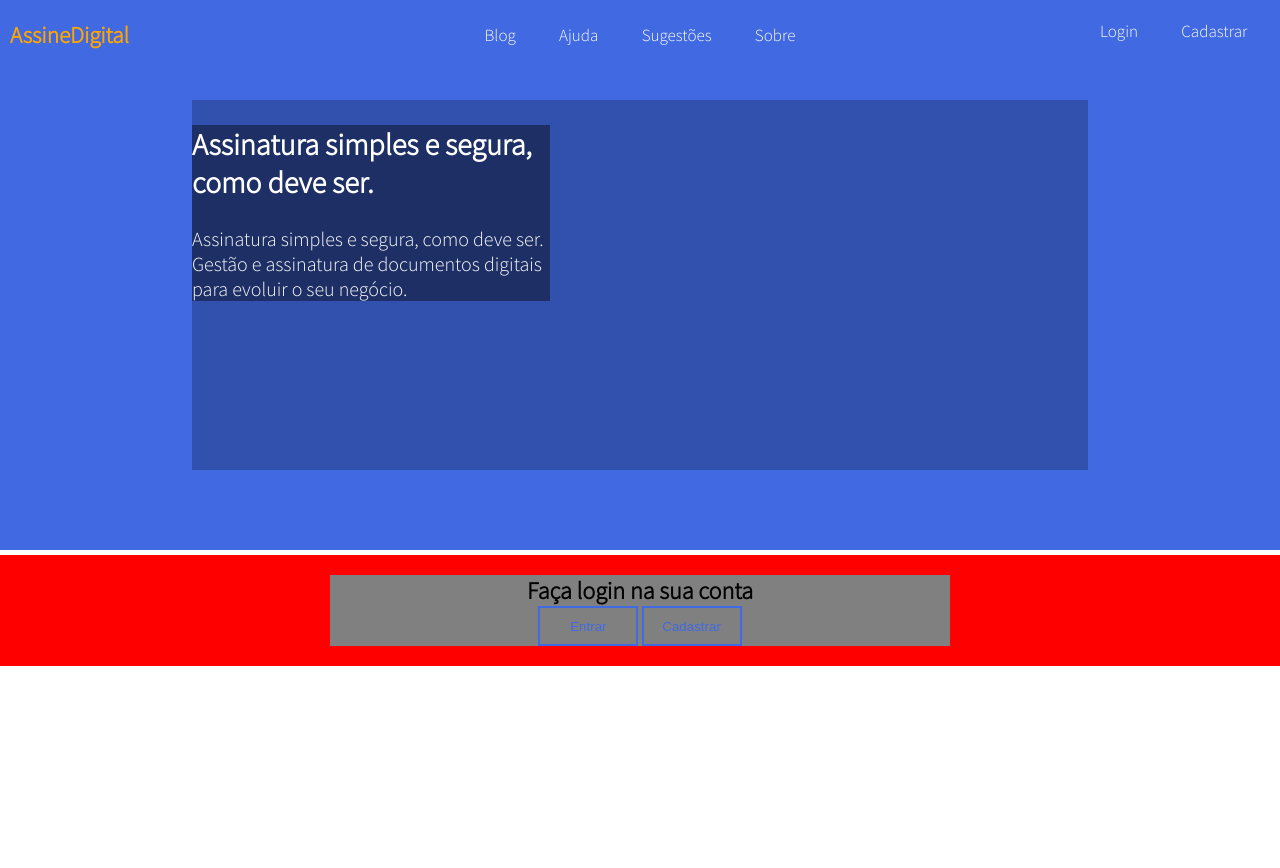
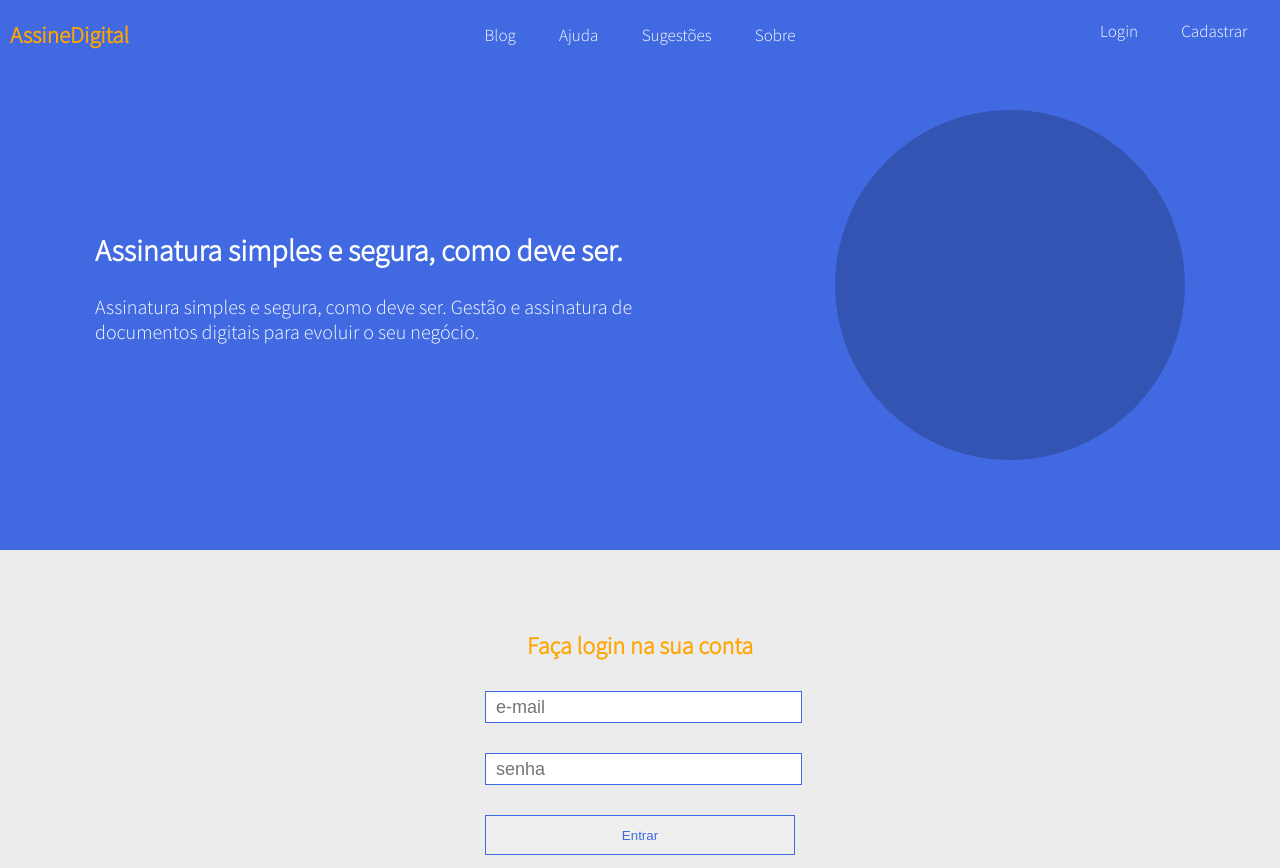
Before and after one commit to Luciano-S-Santos/AssineDigital, a plain HTML site: page index.html in a window 1280 px wide. Shown: the top 868 px of the page. Drawn offline with Linux system fonts and the light colour scheme; a web font is replaced by a local one.

Commit message:
organizando estilo

```diff
--- a/assets/css/style.css
+++ b/assets/css/style.css
@@ -12,11 +12,15 @@ html, body {
     height: 100%;
 }
 button{
-    background-color: transparent;
-    border: 2px solid royalblue;
+    background-image: linear-gradient(right, solid, black, gray);
+    border: 1.5px solid royalblue;
     width: 100px;
     height: 40px;
     color: royalblue;
+    cursor: pointer;
+}
+button:hover{
+    transition: .5s;
 }
 /*cabeçalho*/
 .align-content{
@@ -82,18 +86,26 @@ header nav ul li a:hover{
     padding-top: 10px;
 }
 .banner-content{
-    background-color: rgba(0, 0, 0, 0.226);
     height: 370px;
-    width: 70%;
+    width: 1500px;
     margin: auto;
     margin-top: 100px;
-    margin-bottom: 85px;
+    margin-bottom: 80px;
     z-index: 8;
+    display: flex;
 }
 .banner-title{
-    background-color: rgba(0, 0, 0, 0.418);
-    width: 40%;
+    width: 550px;
     color: white;
+    margin-top: 100px;
+    margin: auto;
+}
+.banner-img{
+    background-color: rgba(0, 0, 0, 0.199);
+    width: 350px;
+    height: 350px;
+    margin: auto;
+    border-radius: 50%;
 }
 .banner-content h2{
     font-size: 30px;
@@ -113,20 +125,33 @@ header nav ul li a:hover{
     width: 100%;
 }
 .login{
-    background-color: red;
     padding: 20px;
+    padding-top: 70px;
+    padding-bottom: 70px;
+    background-color: rgb(236, 236, 236);
 }
 .login h2{
     margin: 0;
+    margin-bottom: 15px;
+    color: orange;
 }
 .login-content{
-    background-color: gray;
-    width: 50%;
+    width: 25%;
     text-align: center;
     margin: auto;
+    padding: 10px;
+}
+.login-content input{
+    height: 30px;
+    width: 95%;
+    margin: 15px 0;
+    padding: 0 10px;
+    font-size: 18px;
+    border: 1.5px solid royalblue;
 }
 .bt-entrar{
-
+    margin-top: 15px;
+    width: 100%;
 }
 /*footer*/
 footer{
--- a/index.html
+++ b/index.html
@@ -34,6 +34,9 @@
                 <h2>Assinatura simples e segura, como deve ser.</h2>
                 <p>Assinatura simples e segura, como deve ser. Gestão e assinatura de documentos digitais para evoluir o seu negócio.</p>
             </div>
+            <div class="banner-img">
+
+            </div>
         </div>
         <div class="banner">
 
@@ -43,8 +46,9 @@
         <section class="login">
             <div class="login-content">
                 <h2>Faça login na sua conta</h2>
+                <input type="text" placeholder="e-mail">
+                <input type="password" placeholder="senha">
                 <button type="submit" class="bt-entrar">Entrar</button>
-                <button type="submit" class="bt-cadastrar">Cadastrar</button>
             </div>
        </section>
         <footer>
```
Also changed, not shown: assets/javascript/main.js (added, +11 -0 lines).
